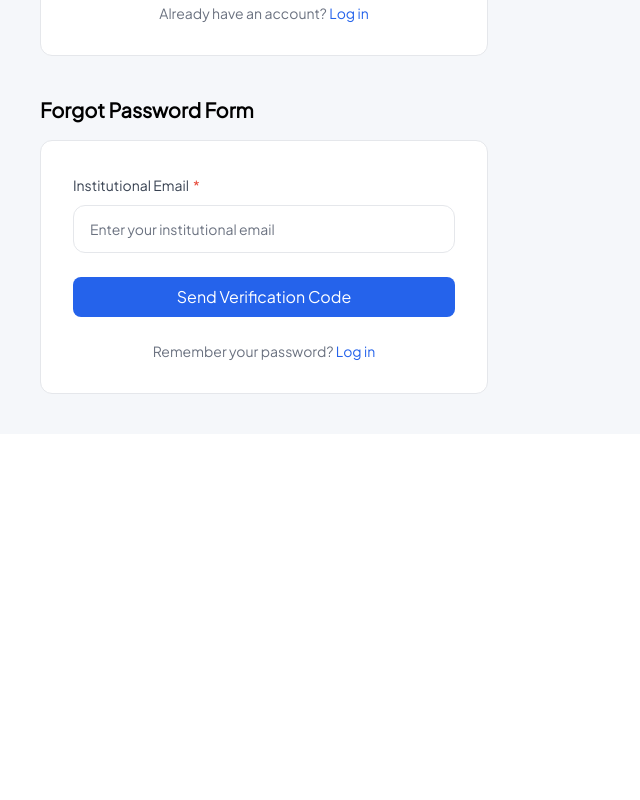
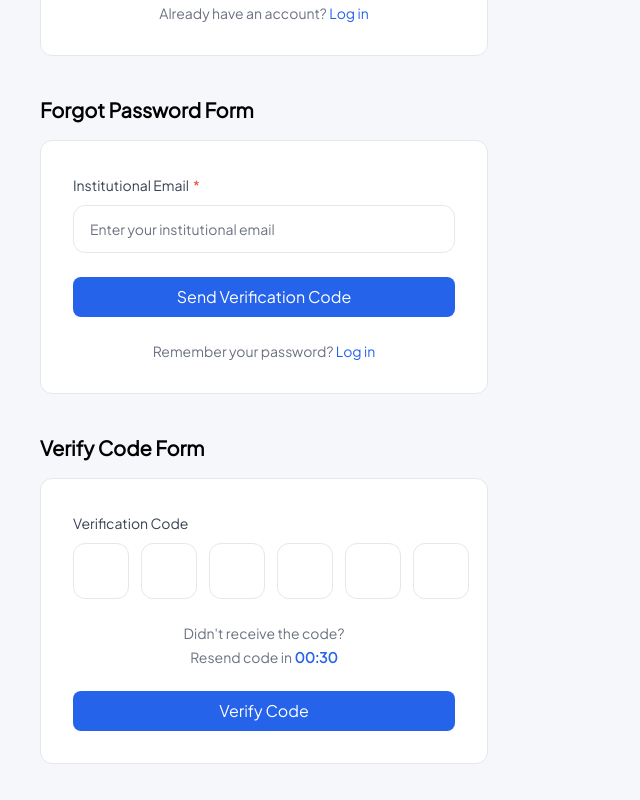
Before and after one commit to LUIS1519Q/UCEConnect, a React (Vite) app in the folder frontend/: page /design-system in a window 1280 px wide. Shown: the part 4274-5074 px from the top of the page, without its empty margins (0-640 px from the left). Before the commit the page ends 4708 px from the top, so only its background shows below. Built offline with nearby package versions, Linux system fonts and the light colour scheme; no server answers.

Commit message:
feat(verify-code-form): implement verification code organism

```diff
--- /dev/null
+++ b/frontend/src/components/ui/organisms/VerifyCodeForm/VerifyCodeForm.tsx
@@ -0,0 +1,43 @@
+import {
+  Button,
+  OTPInput,
+  TimerText,
+} from "../../atoms";
+
+import type { VerifyCodeFormProps } from "./VerifyCodeForm.types";
+
+export default function VerifyCodeForm({
+  onSubmit,
+}: VerifyCodeFormProps) {
+  return (
+    <form
+      onSubmit={onSubmit}
+      className="space-y-6"
+    >
+      <div className="space-y-2">
+        <label className="text-sm font-medium text-textPrimary">
+          Verification Code
+        </label>
+
+        <OTPInput />
+      </div>
+
+      <div className="text-center space-y-1">
+        <p className="text-sm text-textSecondary">
+          Didn't receive the code?
+        </p>
+
+        <TimerText
+          time="00:30"
+        />
+      </div>
+
+      <Button
+        type="submit"
+        className="w-full"
+      >
+        Verify Code
+      </Button>
+    </form>
+  );
+}
--- /dev/null
+++ b/frontend/src/components/ui/organisms/VerifyCodeForm/VerifyCodeForm.types.ts
@@ -0,0 +1,5 @@
+import type { FormEventHandler } from "react";
+
+export interface VerifyCodeFormProps {
+  onSubmit?: FormEventHandler<HTMLFormElement>;
+}
--- /dev/null
+++ b/frontend/src/components/ui/organisms/VerifyCodeForm/index.ts
@@ -0,0 +1,2 @@
+export { default as VerifyCodeForm } from "./VerifyCodeForm";
+export type { VerifyCodeFormProps } from "./VerifyCodeForm.types";
--- a/frontend/src/components/ui/organisms/index.ts
+++ b/frontend/src/components/ui/organisms/index.ts
@@ -1,3 +1,4 @@
 export * from "./LoginForm";
 export * from "./RegisterForm";
 export * from "./ForgotPasswordForm";
+export * from "./VerifyCodeForm";
--- a/frontend/src/pages/dev/DesignSystemPage.tsx
+++ b/frontend/src/pages/dev/DesignSystemPage.tsx
@@ -27,6 +27,7 @@ import {
   LoginForm,
   RegisterForm,
   ForgotPasswordForm,
+  VerifyCodeForm,
 } from "../../components/ui/organisms";
 
 export default function DesignSystemPage() {
@@ -437,6 +438,16 @@ export default function DesignSystemPage() {
           </div>
         </section>
 
+        <section>
+          <h2 className="mb-4 text-xl font-semibold">
+            Verify Code Form
+          </h2>
+
+          <div className="max-w-md rounded-xl border border-border bg-surface p-8">
+            <VerifyCodeForm />
+          </div>
+        </section>
+
       </div>
 
     </div>
```
